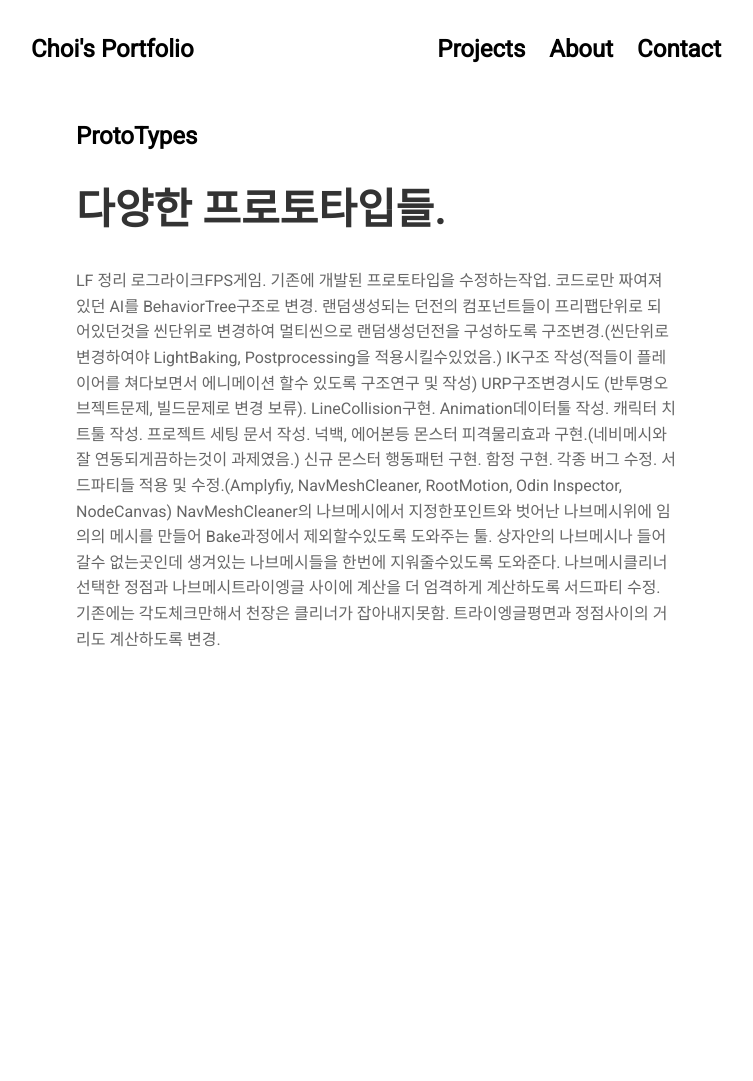
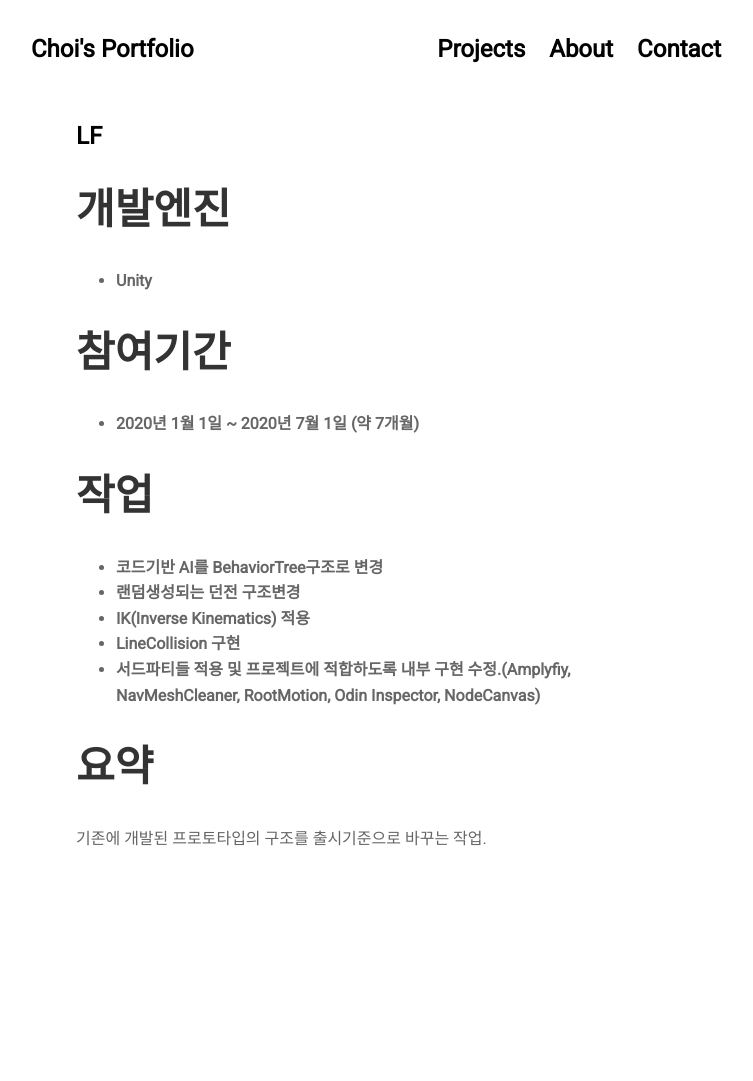
Before and after one commit to ChoiJeHyen/ChoiJeHyen.github.io, a Jekyll site: the page built from projects/proj-6.md, in a window 1280 px wide. Shown: the whole page, without its empty margins (264-1017 px from the left). Built offline with Jekyll 4.4.1, drawn with Linux system fonts in a browser that asks for light colours; nearby versions of some CDN libraries; before the commit the page ends 900 px from its top, so only the background shows below that.

Commit message:
프로토타입 추가.

```diff
--- a/projects/proj-6.md
+++ b/projects/proj-6.md
@@ -1,10 +1,29 @@
 ---
 layout: post
-title: 'ProtoTypes'
+title: 'LF'
 ---
 
-다양한 프로토타입들.
+개발엔진
 ------
+- **Unity**
+
+참여기간
+------
+- **2020년 1월 1일 ~ 2020년 7월 1일 (약 7개월)**
+
+작업
+------
+- **코드기반 AI를 BehaviorTree구조로 변경**
+- **랜덤생성되는 던전 구조변경**
+- **IK(Inverse Kinematics) 적용**
+- **LineCollision 구현**
+- **서드파티들 적용 및 프로젝트에 적합하도록 내부 구현 수정.(Amplyfiy, NavMeshCleaner, RootMotion, Odin Inspector, NodeCanvas)**
+
+요약
+------
+기존에 개발된 프로토타입의 구조를 출시기준으로 바꾸는 작업.
+
+<!--
 LF 정리
 로그라이크FPS게임.
 기존에 개발된 프로토타입을 수정하는작업.
@@ -27,3 +46,4 @@ NavMeshCleaner의
 상자안의 나브메시나 들어갈수 없는곳인데 생겨있는 나브메시들을 한번에 지워줄수있도록 도와준다.
 나브메시클리너 선택한 정점과 나브메시트라이엥글 사이에 계산을 더 엄격하게 계산하도록 서드파티 수정.
 기존에는 각도체크만해서 천장은 클리너가 잡아내지못함. 트라이엥글평면과 정점사이의 거리도 계산하도록 변경.
+-->
```
